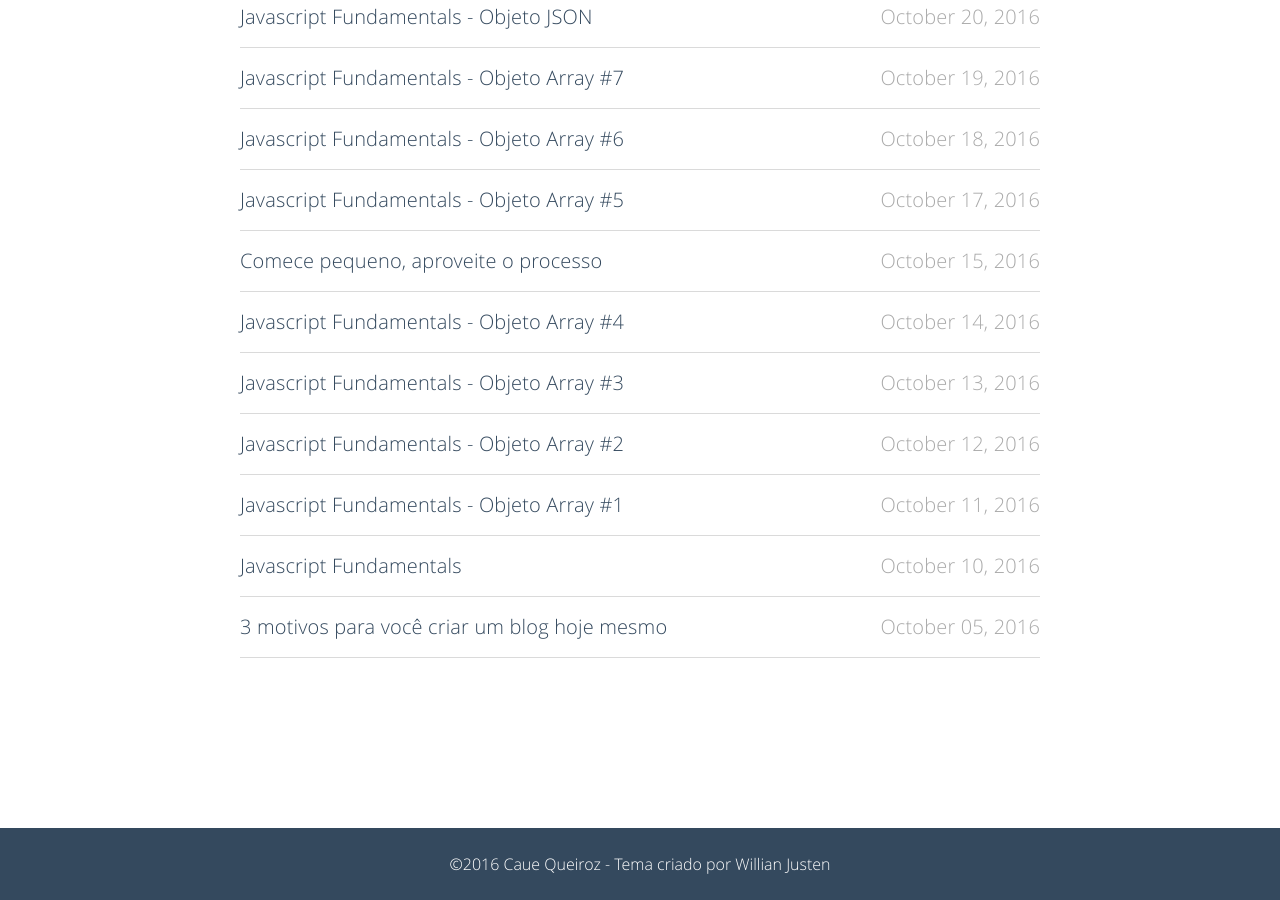
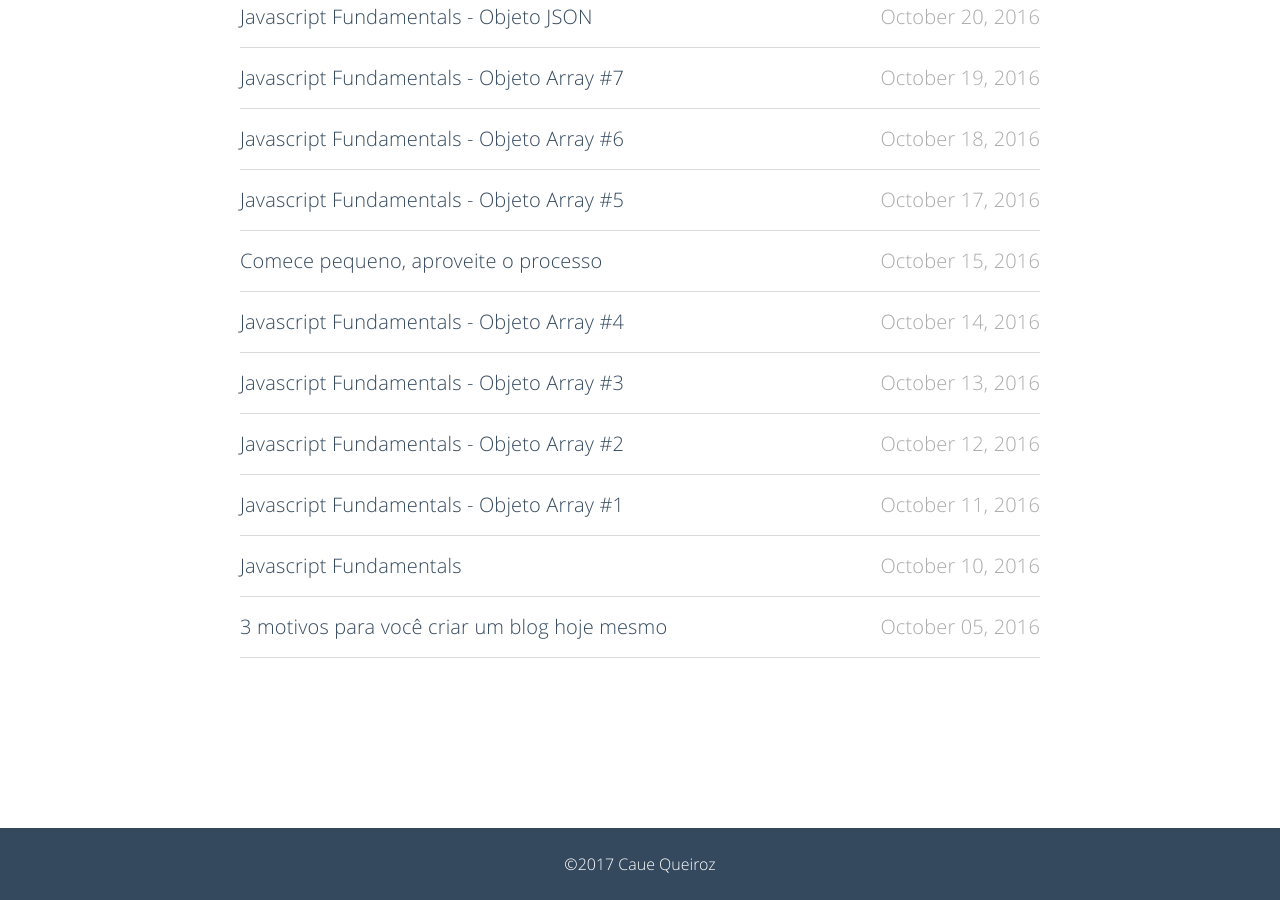
Before and after one commit to cauequeiroz/cauequeiroz.github.io, a Jekyll site: the page built from index.html, in a window 1280 px wide and 900 px high, scrolled down 1929 px. Built offline with Jekyll 4.4.1, drawn with Linux system fonts in a browser that asks for light colours.

Commit message:
update coyright

```diff
--- a/_includes/footer.html
+++ b/_includes/footer.html
@@ -1,5 +1,5 @@
 <footer>
-    <p>©2016 Caue Queiroz - Tema criado por <a href="https://willianjusten.com.br">Willian Justen</a></p>
+    <p>©2017 Caue Queiroz</p>
 </footer>
 <script src="{{ "/assets/js/main.js" | prepend: site.baseurl }}"></script>
 <script>
```
